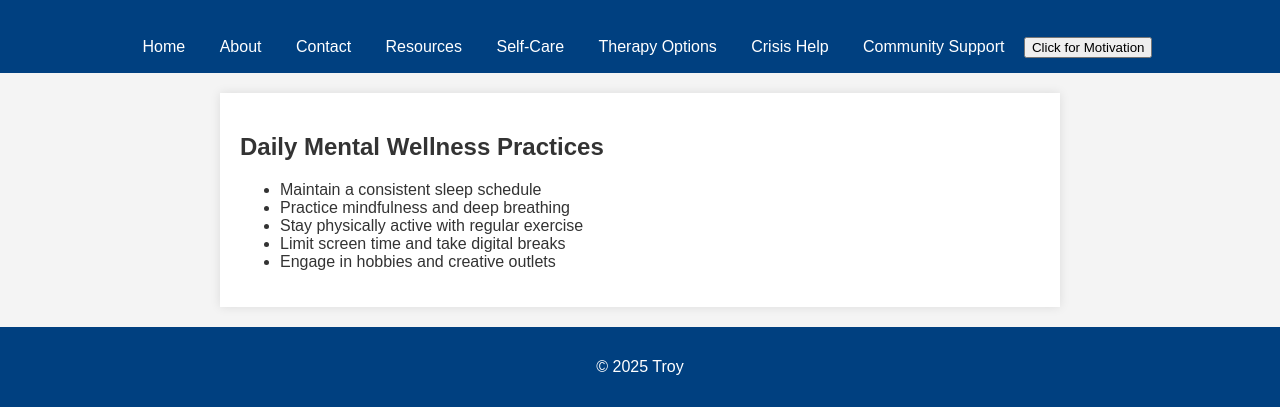
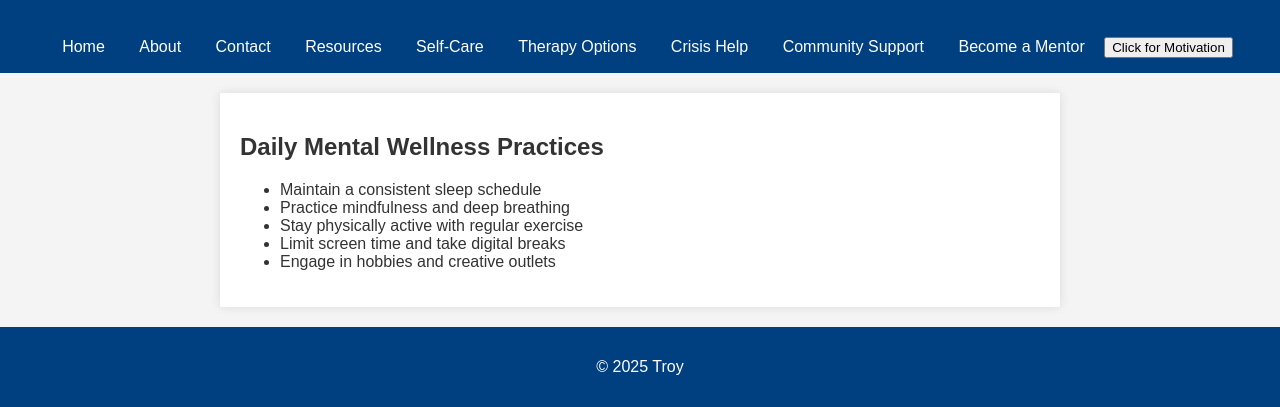
Before and after one commit to vmann54/MindBalance, a plain HTML site: page selfcare.html in a window 1280 px wide. Shown: the part 718-1125 px from the top of the page. Drawn offline with Linux system fonts and the light colour scheme.

Commit message:
Update selfcare.html

```diff
--- a/selfcare.html
+++ b/selfcare.html
@@ -22,6 +22,7 @@
         <a href="therapy.html">Therapy Options</a>
         <a href="crisis.html">Crisis Help</a>
         <a href="community.html">Community Support</a>
+      <a href="../connect/connectmentors.html">Become a Mentor</a>
       <button onclick="showQuote()">Click for Motivation</button>
     </nav>
     <main>
```
